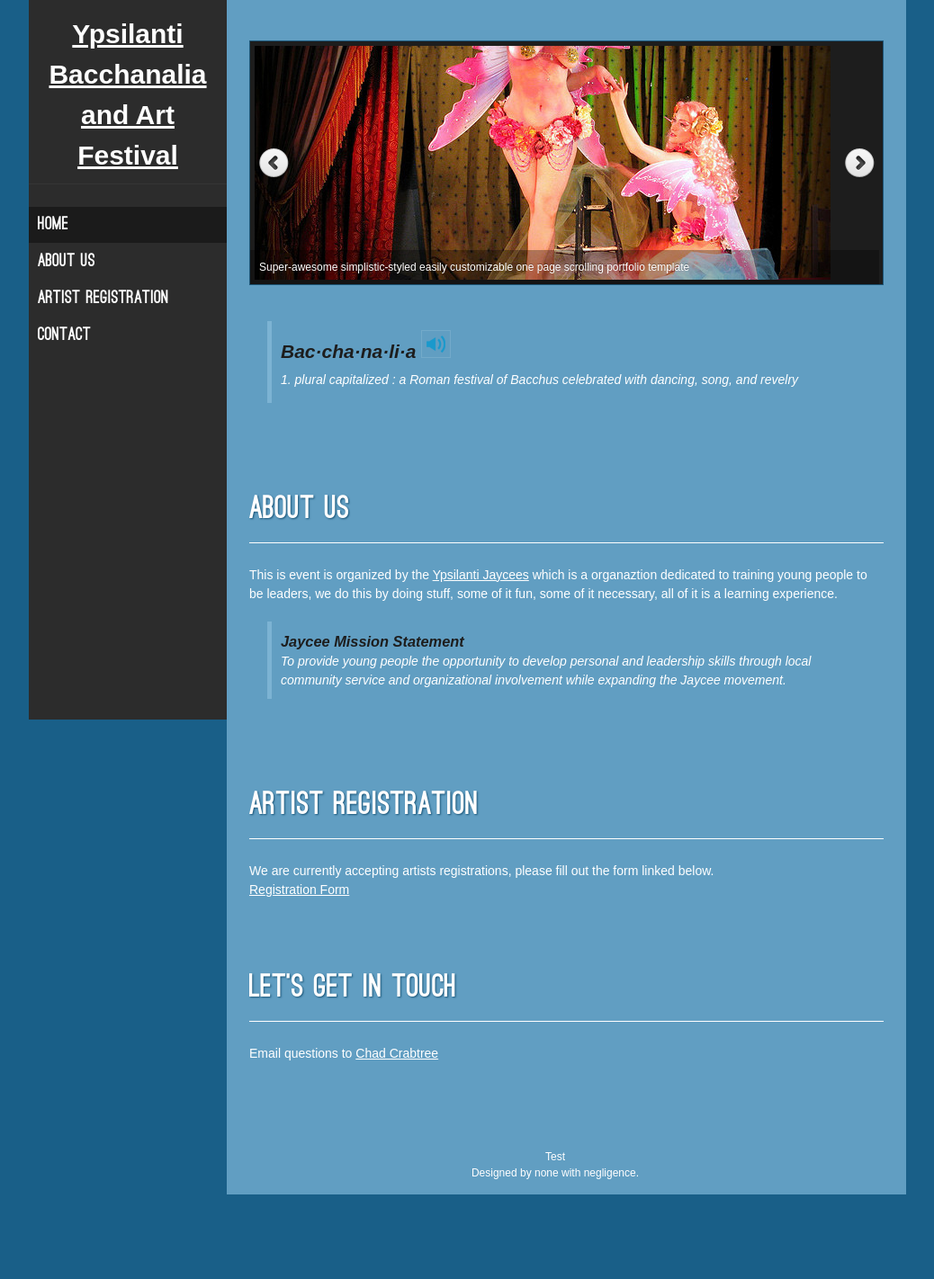
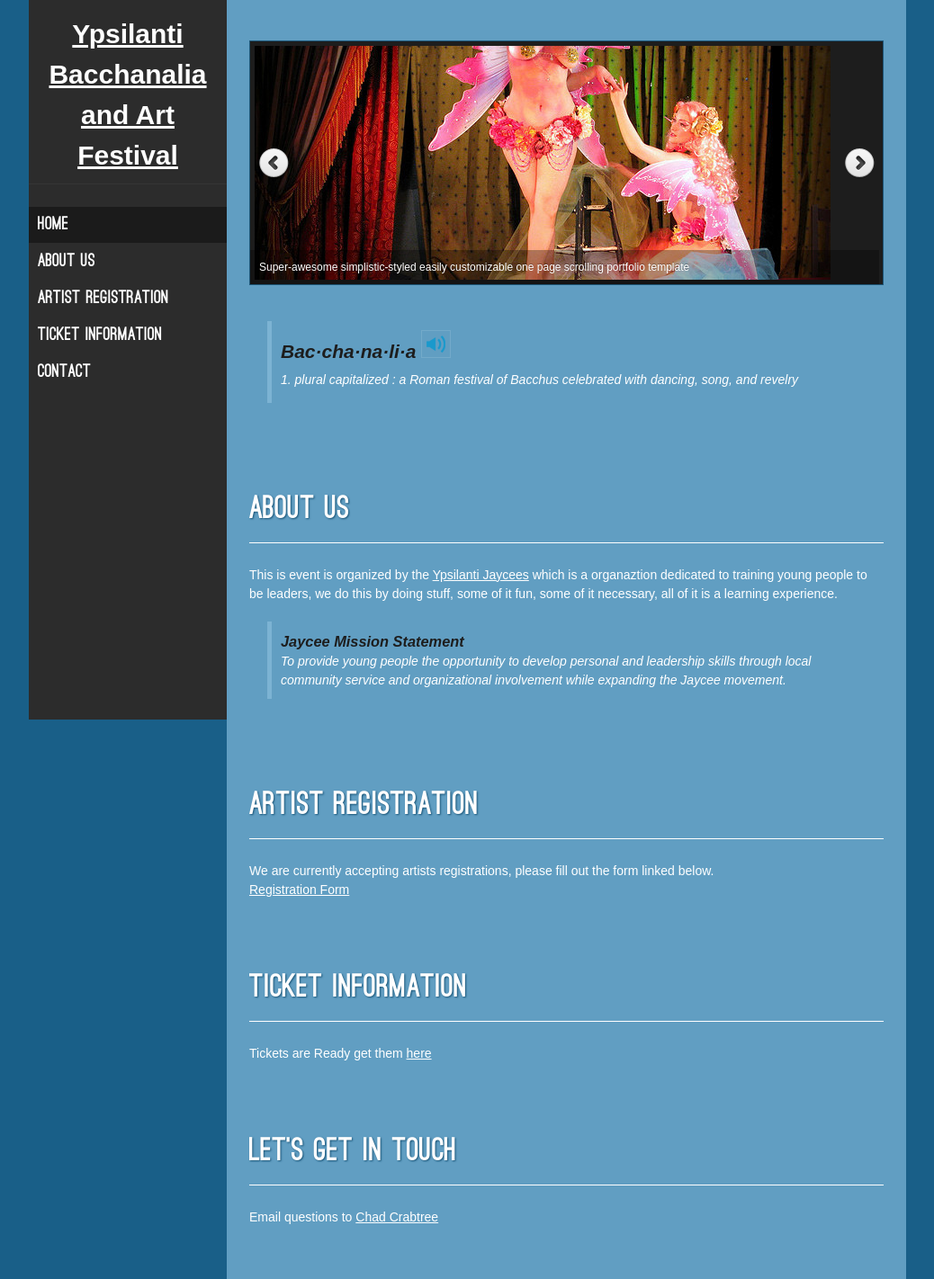
Before and after one commit to flaxeater/bacchanalia.ypsilanti.city, a plain HTML site: page index.html in a window 1280 px wide. Shown: the top 1422 px of the page at 90% size, without its empty margins (118-1156 px from the left). Before the commit the page ends 1328 px from the top, so only its background shows below. Drawn offline with Linux system fonts and the light colour scheme.

Commit message:
adding the ticket section

```diff
--- a/index.html
+++ b/index.html
@@ -36,8 +36,8 @@
       <li><a href="#home" class="active">Home</a></li>
       <li><a href="#about">About Us</a></li>
       <li><a href="#artist_registration">Artist Registration</a></li>
+      <li><a href="#ticket">Ticket Information</a></li>
       <!--
-      <li><a href="#skills">Our Skills</a></li>
       <li><a href="#industries">Industries</a></li>
       <li><a href="#myclients">Our Clients</a></li>
       -->
@@ -97,6 +97,12 @@
         <div class="clear"> </div>
       </div>
     </div>
+    <div class="page" id="ticket">
+      <h3 class="page_title">Ticket Information</h3>
+      <div class="page_content">
+      <p>Tickets are Ready get them <a href="https://www.eventbrite.com/myevent?eid=17856658747" target="_blank">here</a></p>
+      </div>
+    </div>
     <div class="page" id="contact">
       <!-- page contact -->
       <h3 class="page_title"> Let's Get in Touch</h3>
```
